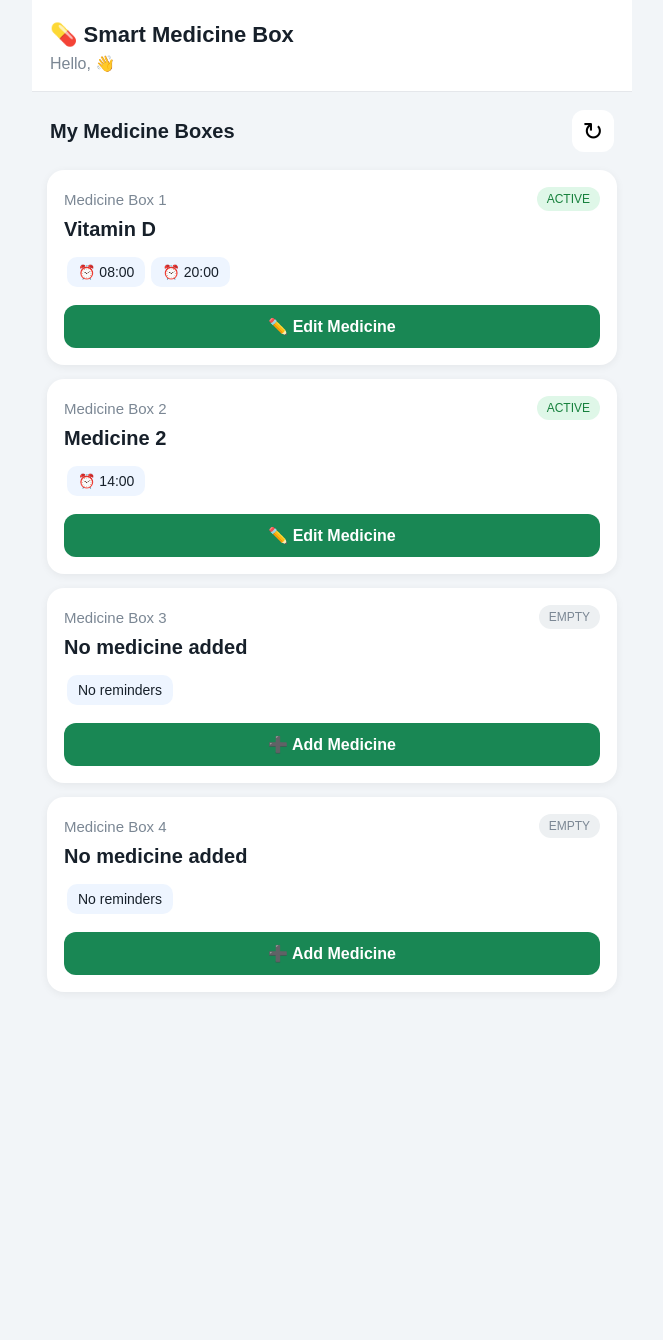
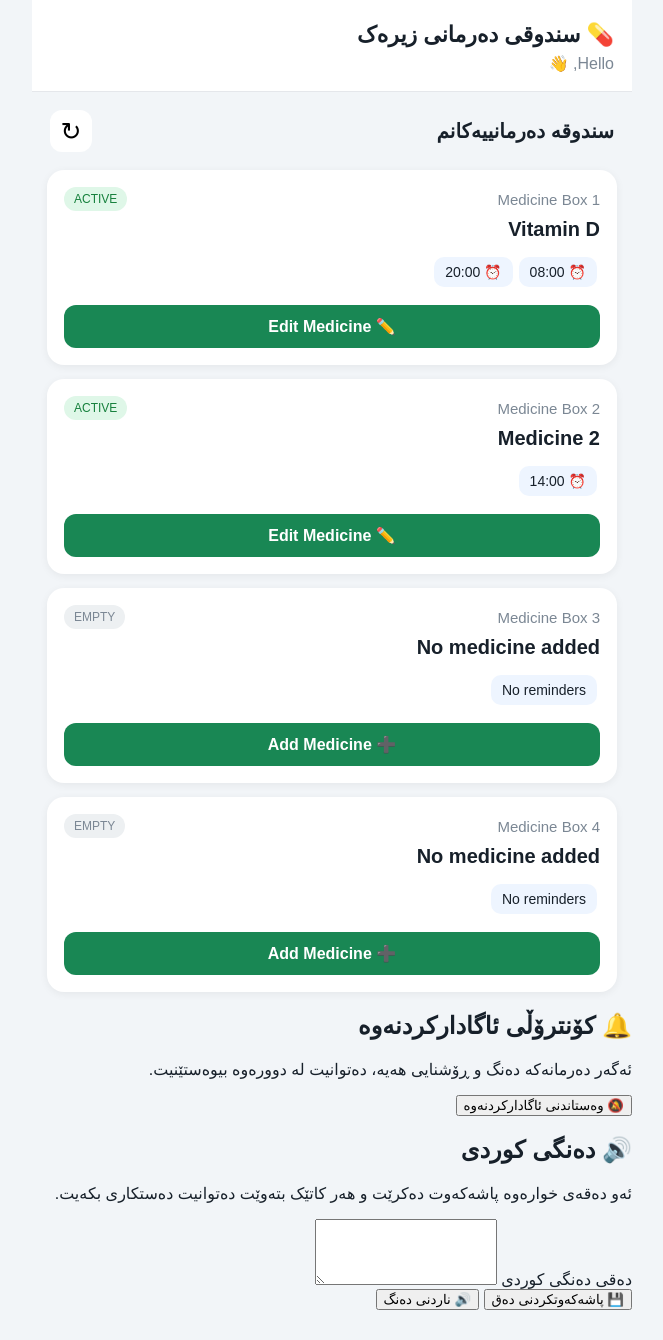
Before and after one commit to ahmadaland802-ctrl/SmartMedicineApp, a Flask app: page / in a window 1280 px wide. Shown: the whole page, without its empty margins (308-971 px from the left). Before the commit the page ends 992 px from the top, so only its background shows below. Run offline with Flask 3, Linux system fonts and the light colour scheme; data comes from the database, SQL or seed files in the repository; some libraries are stand-ins or nearby versions.

Commit message:
Update index.html

```diff
--- a/templates/index.html
+++ b/templates/index.html
@@ -1,12 +1,14 @@
 <!DOCTYPE html>
-<html lang="en">
+<html lang="ku" dir="rtl">
+
 <head>
     <meta charset="UTF-8">
+
     <meta name="viewport"
           content="width=device-width, initial-scale=1.0,
                    maximum-scale=1.0, user-scalable=no">
 
-    <title>Smart Medicine Box</title>
+    <title>سندوقی دەرمانی زیرەک</title>
 
     <script src="https://telegram.org/js/telegram-web-app.js"></script>
 
@@ -14,87 +16,246 @@
           href="{{ url_for('static', filename='style.css') }}">
 </head>
 
+
 <body>
 
 <div class="app">
 
-    <!-- Header -->
+    <!-- ============================= -->
+    <!-- HEADER -->
+    <!-- ============================= -->
+
     <header>
+
         <div>
-            <h1>💊 Smart Medicine Box</h1>
-            <p id="welcome">Medicine Reminder</p>
+
+            <h1>💊 سندوقی دەرمانی زیرەک</h1>
+
+            <p id="welcome">
+                یادخستنەوەی دەرمان
+            </p>
+
         </div>
+
     </header>
 
-    <!-- Home Page -->
+
+    <!-- ============================= -->
+    <!-- HOME PAGE -->
+    <!-- ============================= -->
+
     <main id="homePage">
 
+
         <div class="section-title">
-            <h2>My Medicine Boxes</h2>
-            <button class="refresh-btn" onclick="loadMedicines()">↻</button>
+
+            <h2>
+                سندوقە دەرمانییەکانم
+            </h2>
+
+            <button
+                class="refresh-btn"
+                onclick="loadMedicines()">
+
+                ↻
+
+            </button>
+
         </div>
 
+
+        <!-- Medicine boxes -->
+
         <div id="boxesContainer"></div>
+
+
+        <!-- ============================= -->
+        <!-- ALARM CONTROL -->
+        <!-- ============================= -->
+
+        <div class="control-card">
+
+            <h2>
+                🔔 کۆنترۆڵی ئاگادارکردنەوە
+            </h2>
+
+            <p>
+                ئەگەر دەرمانەکە دەنگ و ڕۆشنایی هەیە،
+                دەتوانیت لە دوورەوە بیوەستێنیت.
+            </p>
+
+            <button
+                class="stop-alarm-btn"
+                onclick="stopAlarm()">
+
+                🔕 وەستاندنی ئاگادارکردنەوە
+
+            </button>
+
+        </div>
+
+
+        <!-- ============================= -->
+        <!-- KURDISH VOICE -->
+        <!-- ============================= -->
+
+        <div class="voice-card">
+
+            <h2>
+                🔊 دەنگی کوردی
+            </h2>
+
+            <p>
+                ئەو دەقەی خوارەوە پاشەکەوت دەکرێت و
+                هەر کاتێک بتەوێت دەتوانیت دەستکاری بکەیت.
+            </p>
+
+
+            <label for="voiceText">
+
+                دەقی دەنگی کوردی
+
+            </label>
+
+
+            <textarea
+                id="voiceText"
+                rows="4"
+                placeholder="دەقی دەنگی کوردی بنووسە...">
+            </textarea>
+
+
+            <div class="voice-buttons">
+
+                <button
+                    class="save-voice-btn"
+                    onclick="saveVoiceText()">
+
+                    💾 پاشەکەوتکردنی دەق
+
+                </button>
+
+
+                <button
+                    class="send-voice-btn"
+                    onclick="sendVoice()">
+
+                    🔊 ناردنی دەنگ
+
+                </button>
+
+            </div>
+
+        </div>
 
     </main>
 
 
-    <!-- Edit Page -->
+    <!-- ============================= -->
+    <!-- EDIT MEDICINE PAGE -->
+    <!-- ============================= -->
+
     <main id="editPage" class="hidden">
 
-        <button class="back-btn" onclick="showHome()">
-            ← Back
+
+        <button
+            class="back-btn"
+            onclick="showHome()">
+
+            → گەڕانەوە
+
         </button>
 
+
         <div class="edit-header">
-            <h2 id="editTitle">Box 1</h2>
-            <p>Medicine information</p>
+
+            <h2 id="editTitle">
+                سندوقی دەرمان
+            </h2>
+
+            <p>
+                زانیاری دەرمان
+            </p>
+
         </div>
+
+
+        <!-- Medicine name -->
 
         <div class="card">
 
-            <label>Medicine name</label>
+            <label for="medicineName">
+
+                ناوی دەرمان
+
+            </label>
+
 
             <input
                 type="text"
                 id="medicineName"
-                placeholder="Enter medicine name"
-            >
+                placeholder="ناوی دەرمان بنووسە">
 
         </div>
 
 
+        <!-- Reminder times -->
+
         <div class="card">
 
+
             <div class="times-header">
+
                 <div>
-                    <h3>Reminder times</h3>
-                    <p>Up to 4 reminders</p>
+
+                    <h3>
+                        کاتەکانی یادخستنەوە
+                    </h3>
+
+                    <p>
+                        تا ٤ کاتی یادخستنەوە
+                    </p>
+
                 </div>
+
 
                 <button
                     class="add-btn"
                     onclick="addTime()">
-                    + Add
+
+                    + زیادکردن
+
                 </button>
+
             </div>
 
+
             <div id="timesContainer"></div>
+
 
         </div>
 
 
+        <!-- Save medicine -->
+
         <button
             class="save-main-btn"
             onclick="saveMedicine()">
-            💾 Save Changes
+
+            💾 پاشەکەوتکردن
+
         </button>
+
 
     </main>
 
 
-    <!-- Status -->
+    <!-- ============================= -->
+    <!-- MESSAGE -->
+    <!-- ============================= -->
+
     <div id="message"></div>
+
 
 </div>
 
@@ -102,4 +263,5 @@
 <script src="{{ url_for('static', filename='app.js') }}"></script>
 
 </body>
+
 </html>
```
